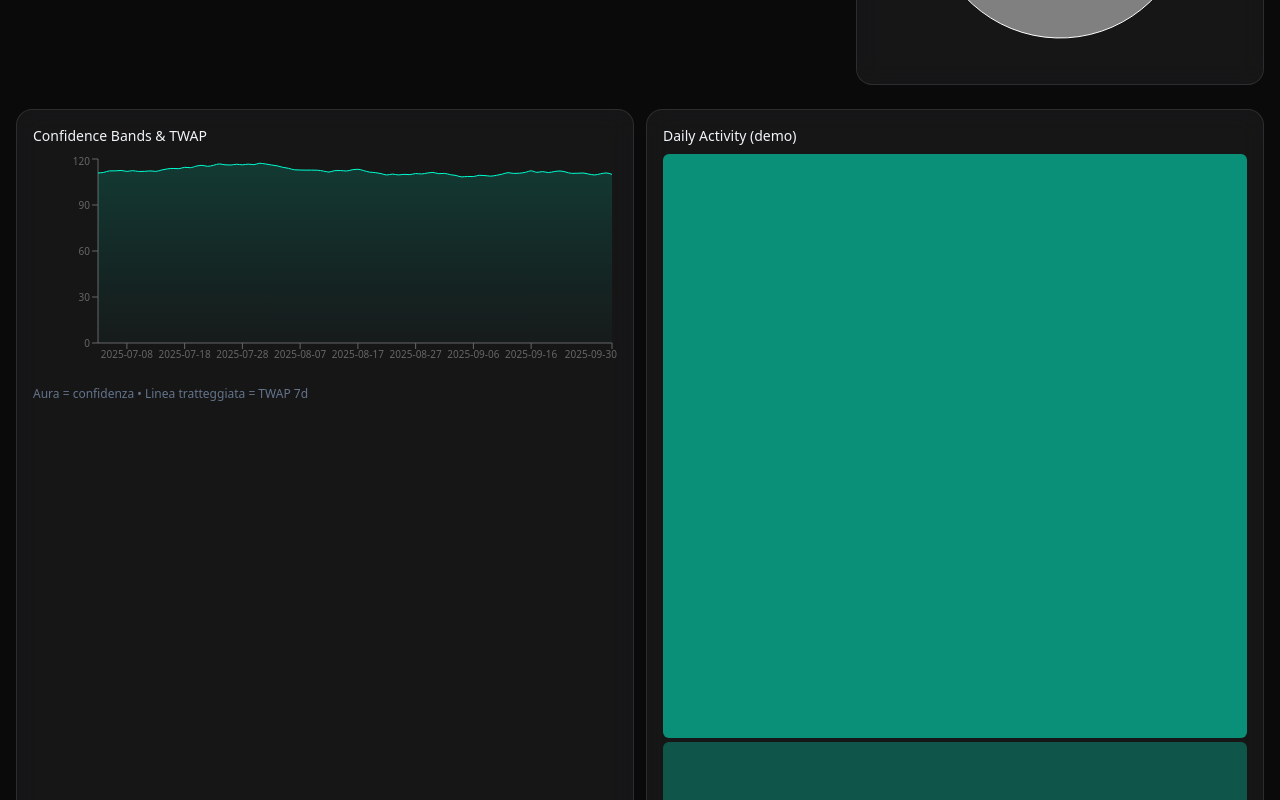
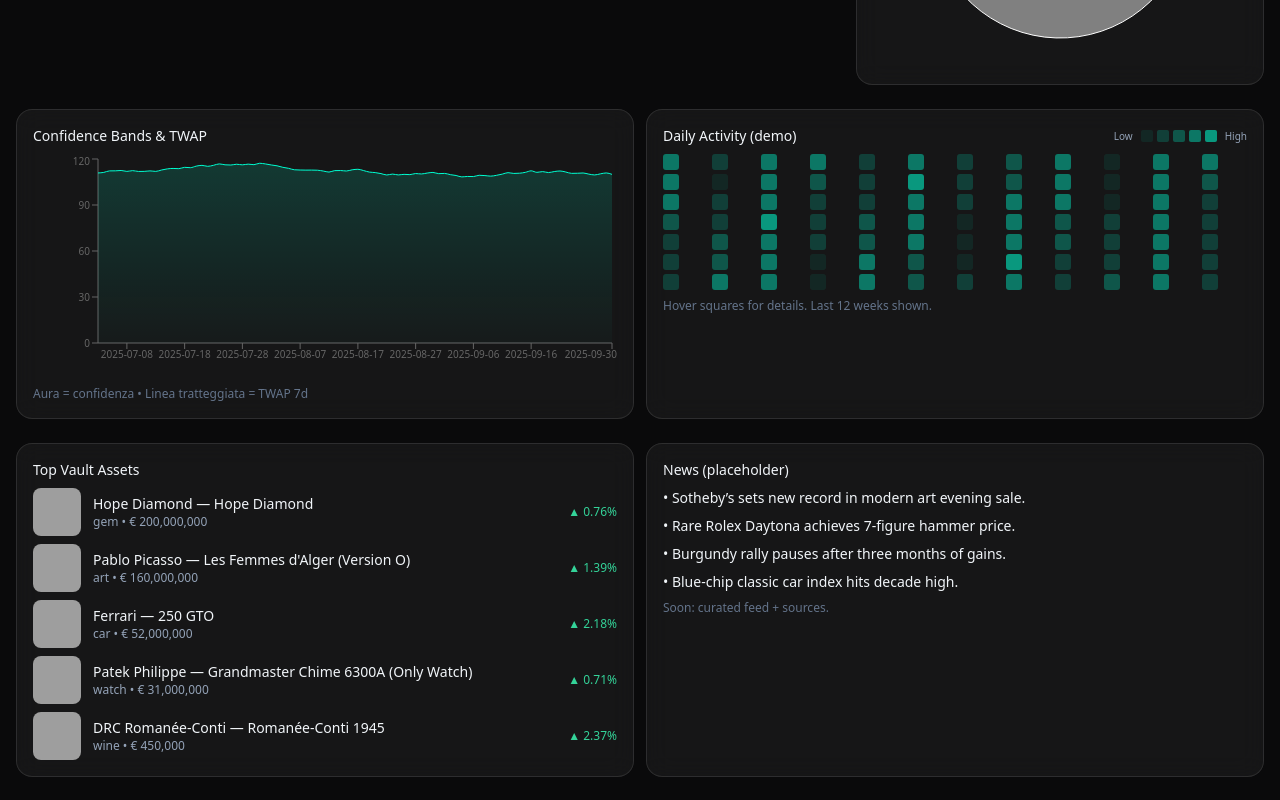
Before and after one commit to ALIERX/stima-next-ultra-V, a Next.js app: page / in a window 1280 px wide. Shown: the part 1400-2200 px from the top of the page. Built offline with nearby package versions, Linux system fonts and the light colour scheme; grey boxes are pictures that could not be loaded.

Commit message:
Update CalendarHeatmapLite.tsx

```diff
--- a/components/CalendarHeatmapLite.tsx
+++ b/components/CalendarHeatmapLite.tsx
@@ -1,30 +1,93 @@
 'use client'
-import React from 'react'
+import React, { useMemo, useState } from 'react'
 
-function dayBlocks(days=70){
+type Cell = { date: string; value: number }
+
+function genData(weeks = 12): Cell[] {
+  const days = weeks * 7
   const today = new Date()
-  const arr: {d:string,v:number}[] = []
-  for(let i=days-1;i>=0;i--){
-    const dt = new Date(today.getTime() - i*86400000)
-    const ds = dt.toISOString().slice(0,10)
-    const v = Math.random()
-    arr.push({ d: ds, v })
+  const out: Cell[] = []
+  for (let i = days - 1; i >= 0; i--) {
+    const dt = new Date(today.getTime() - i * 86400000)
+    const d = dt.toISOString().slice(0, 10)
+    // demo: pattern dolce con un po' di rumore
+    const base = 0.2 + 0.6 * Math.pow(Math.sin(i / 6), 2)
+    const value = Math.max(0, Math.min(1, base + (Math.random() - 0.5) * 0.15))
+    out.push({ date: d, value })
   }
-  return arr
+  return out
 }
 
-export default function CalendarHeatmapLite(){
-  const data = dayBlocks(84)
+const levels = [
+  'rgba(0,255,209,0.08)',
+  'rgba(0,255,209,0.18)',
+  'rgba(0,255,209,0.28)',
+  'rgba(0,255,209,0.42)',
+  'rgba(0,255,209,0.56)',
+]
+
+export default function CalendarHeatmapLite() {
+  const [hover, setHover] = useState<Cell | null>(null)
+  const data = useMemo(() => genData(12), [])
+
+  // colonne = settimane, righe = giorni (lun→dom)
+  // allineiamo l’ultima colonna alla settimana corrente
+  const last = new Date()
+  const start = new Date(last)
+  start.setDate(last.getDate() - (12 * 7 - 1))
+
+  function color(v: number) {
+    if (v < 0.2) return levels[0]
+    if (v < 0.4) return levels[1]
+    if (v < 0.6) return levels[2]
+    if (v < 0.8) return levels[3]
+    return levels[4]
+  }
+
   return (
     <div className="card">
-      <div className="text-sm font-medium mb-2">Daily Activity (demo)</div>
-      <div className="grid grid-cols-14 gap-1">
-        {data.map((x,i)=>(
-          <div key={i} className="aspect-square rounded-md" title={`${x.d}`}
-               style={{ background: `rgba(0,255,209,${0.08 + x.v*0.45})` }}/>
+      <div className="flex items-center justify-between mb-2">
+        <div className="text-sm font-medium">Daily Activity (demo)</div>
+        {/* legenda compatta */}
+        <div className="flex items-center gap-1">
+          <span className="text-[10px] text-slate-400 mr-1">Low</span>
+          {levels.map((c, i) => (
+            <span key={i} className="h-3 w-3 rounded-sm" style={{ background: c }} />
+          ))}
+          <span className="text-[10px] text-slate-400 ml-1">High</span>
+        </div>
+      </div>
+
+      <div className="grid grid-cols-12 gap-1">
+        {Array.from({ length: 12 }).map((_, col) => (
+          <div key={col} className="grid grid-rows-7 gap-1">
+            {Array.from({ length: 7 }).map((__, row) => {
+              const idx = col * 7 + row
+              const cell = data[idx]
+              if (!cell) return <div key={row} className="h-4 w-4 rounded-sm bg-transparent" />
+              const bg = color(cell.value)
+              return (
+                <div
+                  key={row}
+                  className="h-4 w-4 rounded-[3px] transition-transform will-change-transform hover:scale-[1.12]"
+                  style={{ background: bg }}
+                  onMouseEnter={() => setHover(cell)}
+                  onMouseLeave={() => setHover(null)}
+                  title={`${cell.date} — activity ${(cell.value * 100).toFixed(0)}%`}
+                />
+              )
+            })}
+          </div>
         ))}
       </div>
-      <div className="text-xs text-slate-500 mt-2">Heat of updates / mints per day (simulated).</div>
+
+      <div className="text-xs text-slate-500 mt-2">
+        {hover ? (
+          <>Selected: <span className="text-slate-300">{hover.date}</span> • Activity {(hover.value * 100).toFixed(0)}%</>
+        ) : (
+          <>Hover squares for details. Last {12} weeks shown.</>
+        )}
+      </div>
     </div>
   )
 }
```
